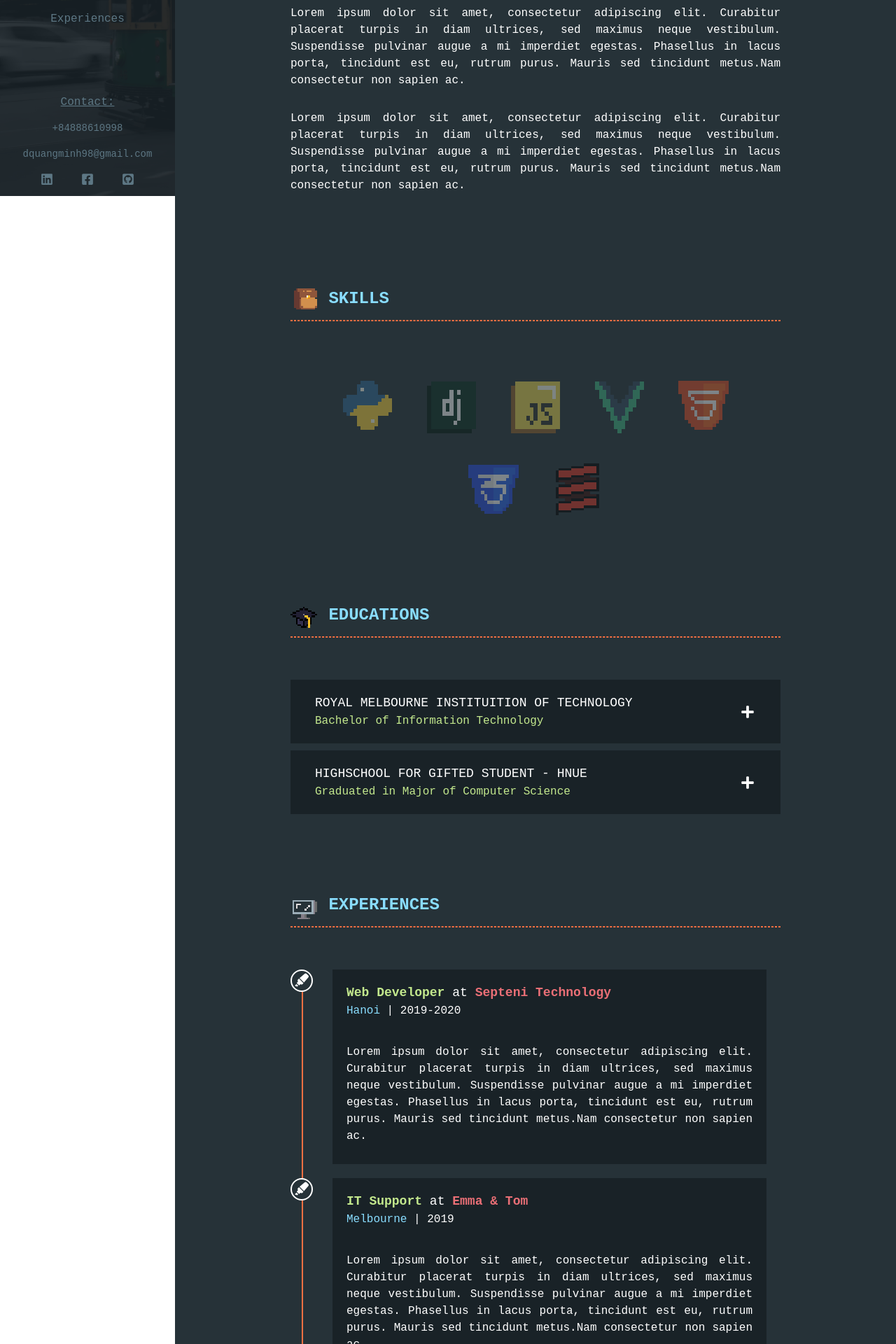
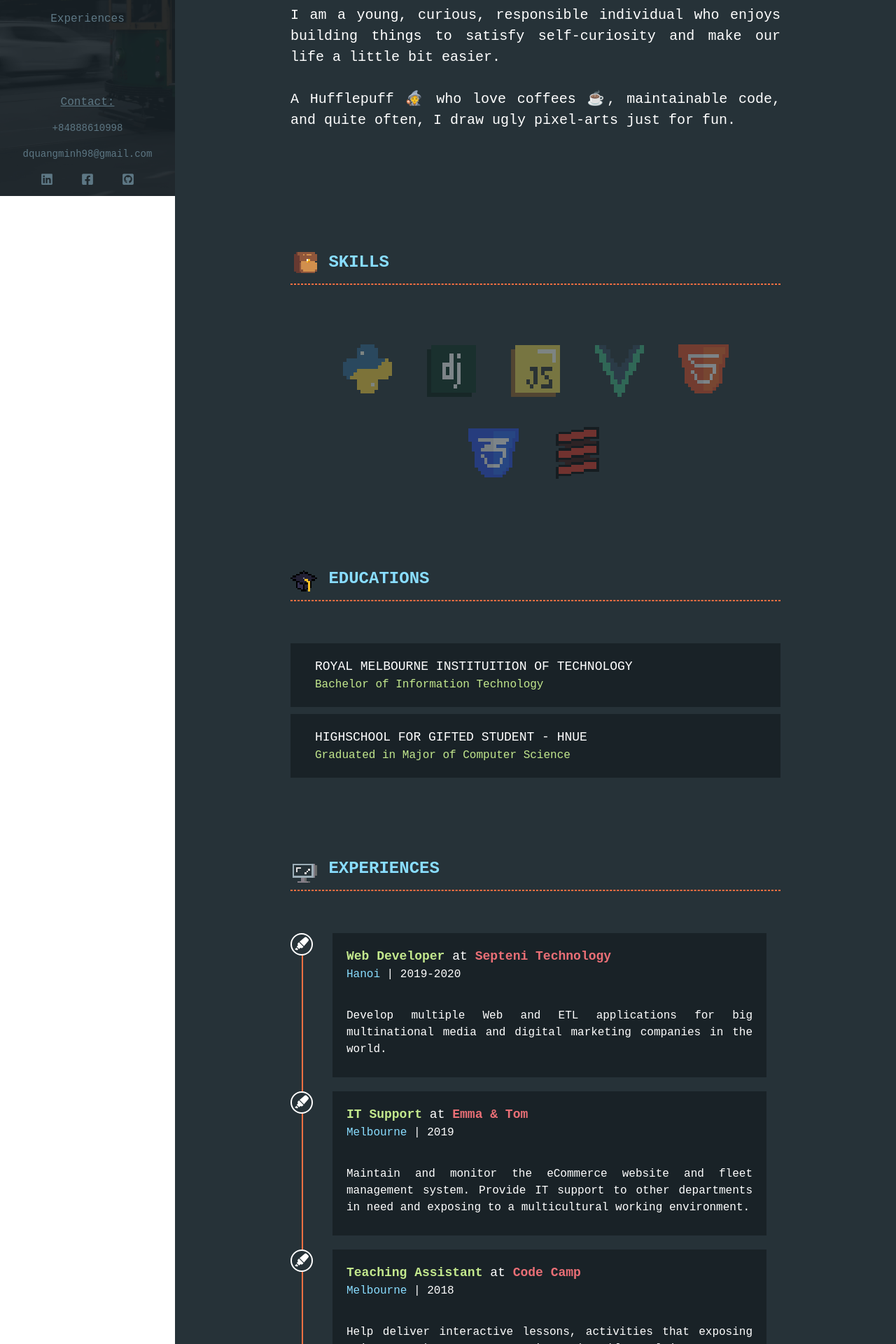
Before and after one commit to minhwood/portfolio, a Vue app: page / in a window 1280 px wide. Shown: the part 520-2440 px from the top of the page at 70% size. Built offline with nearby package versions, Linux system fonts and the light colour scheme.

Commit message:
UpdatePortfolioContent

```diff
--- a/src/components/atoms/EducationHeader.vue
+++ b/src/components/atoms/EducationHeader.vue
@@ -4,7 +4,7 @@
       <div class="school-header" >{{school}}</div>
       <div class="qualification-header">{{qualification}}</div>
     </div>
-    <div class="col-12 col-md-1 education-collab">
+    <div class="col-12 col-md-1 education-collab" v-if="expandable">
       <font-awesome-icon class="education-collab-icon" :icon="collab_icon" />
     </div>
   </div>
@@ -22,7 +22,11 @@ export default {
         },
         school: String,
         qualification: String,
-        box_id: Number
+        box_id: Number,
+        expandable: {
+            type: Boolean,
+            default: false
+        }
     },
     computed: {
         background_color() {
@@ -36,7 +40,9 @@ export default {
     },
     methods: {
         change_box() {
-            bus.$emit('change_box', this.box_id)
+            if (this.expandable) {
+                bus.$emit('change_box', this.box_id)
+            }
         }
     }
 };
--- a/src/components/atoms/Paragraph.vue
+++ b/src/components/atoms/Paragraph.vue
@@ -10,11 +10,16 @@ export default {
         margin_bottom: {
             type: String,
             default: "0.5rem"
+        },
+        font_size: {
+            type: String,
+            default: "16px"
         }
     },
     computed: {
         actually_margin_bottom() {
             return {
+                "font-size": this.font_size,
                 "margin-bottom": this.margin_bottom
             }
         }
@@ -24,7 +29,6 @@ export default {
 
 <style scoped>
 p {
-    font-size: 16px;
     animation: transitionIn 3s;
     text-align:justify;
 }
--- a/src/components/molecules/EducationBox.vue
+++ b/src/components/molecules/EducationBox.vue
@@ -4,6 +4,7 @@
             :school=school
             :qualification=qualification
             :is_active=is_active
+            :expandable=expandable
             />
         <div class="education-content row"  :style=display_content>
             <paragraph :paragraph=descriptions />
@@ -33,6 +34,9 @@ export default {
     computed: {
         display_content() {
             return this.is_active ? "display:block" : "display:none"
+        },
+        expandable() {
+            return this.descriptions ? true : false
         }
     },
 }
--- a/src/components/organisms/About.vue
+++ b/src/components/organisms/About.vue
@@ -4,6 +4,7 @@
         <Introduction></Introduction>
         <Paragraph v-for="(paragraph, index) in paragraphs" :key=index
             :paragraph=paragraph
+            font_size="20px"
             margin_bottom="30px" />
     </section>
 </template>
@@ -21,16 +22,8 @@ export default {
     },
     data: () => ({
         paragraphs: [
-            `Lorem ipsum dolor sit amet, consectetur adipiscing elit.
-            Curabitur placerat turpis in diam ultrices, sed maximus neque vestibulum.
-            Suspendisse pulvinar augue a mi imperdiet egestas.
-            Phasellus in lacus porta, tincidunt est eu, rutrum purus.
-            Mauris sed tincidunt metus.Nam consectetur non sapien ac.`,
-            `Lorem ipsum dolor sit amet, consectetur adipiscing elit.
-            Curabitur placerat turpis in diam ultrices, sed maximus neque vestibulum.
-            Suspendisse pulvinar augue a mi imperdiet egestas.
-            Phasellus in lacus porta, tincidunt est eu, rutrum purus.
-            Mauris sed tincidunt metus.Nam consectetur non sapien ac.`,
+            `I am a young, curious, responsible individual who enjoys building things to satisfy self-curiosity and make our life a little bit easier.`,
+            `A Hufflepuff 🧙 who love coffees ☕, maintainable code, and quite often, I draw ugly pixel-arts just for fun.`
         ]
     })
 }
--- a/src/components/organisms/Educations.vue
+++ b/src/components/organisms/Educations.vue
@@ -4,9 +4,8 @@
         <EducationBox v-for="(education, index) in educations" :key=index
             :school=education.school
             :qualification=education.qualification
-            :descriptions=temporary_text
+            :descriptions=education.descriptions
             :is_active=is_active(index)
-            v-on:change_box=change_box
         />
     </section>
 </template>
@@ -22,14 +21,11 @@ export default {
         EducationBox
     },
     data: () => ({
-        temporary_text: `Lorem ipsum dolor sit amet, consectetur adipiscing elit.
-                Curabitur placerat turpis in diam ultrices, sed maximus neque vestibulum.
-                Suspendisse pulvinar augue a mi imperdiet egestas.
-                Phasellus in lacus porta, tincidunt est eu, rutrum purus.
-                Mauris sed tincidunt metus.Nam consectetur non sapien ac.`,
         educations: [
-            { school: "ROYAL MELBOURNE INSTITUITION OF TECHNOLOGY", qualification: "Bachelor of Information Technology", descriptions: ""},
-            { school: "HIGHSCHOOL FOR GIFTED STUDENT - HNUE", qualification: "Graduated in Major of Computer Science", descriptions: "" }
+            { school: "ROYAL MELBOURNE INSTITUITION OF TECHNOLOGY", qualification: "Bachelor of Information Technology",
+                descriptions: ""},
+            { school: "HIGHSCHOOL FOR GIFTED STUDENT - HNUE", qualification: "Graduated in Major of Computer Science",
+                descriptions: "" }
         ],
         active_box: -1
     }),
--- a/src/components/organisms/Experiences.vue
+++ b/src/components/organisms/Experiences.vue
@@ -6,7 +6,7 @@
             :company=experience.company
             :location=experience.location
             :period=experience.period
-            :descriptions=temporary_text
+            :descriptions=experience.descriptions
             :is_final=is_final_in_list(index)
         />
     </section>
@@ -22,16 +22,15 @@ export default {
         ExperienceBox
     },
     data: () => ({
-        temporary_text: `Lorem ipsum dolor sit amet, consectetur adipiscing elit.
-            Curabitur placerat turpis in diam ultrices, sed maximus neque vestibulum.
-            Suspendisse pulvinar augue a mi imperdiet egestas.
-            Phasellus in lacus porta, tincidunt est eu, rutrum purus.
-            Mauris sed tincidunt metus.Nam consectetur non sapien ac.`,
         experiences: [
-            { role:"Web Developer",         company: "Septeni Technology",  location:"Hanoi",       period:"2019-2020" },
-            { role:"IT Support",            company: "Emma & Tom",          location:"Melbourne",   period:"2019" },
-            { role:"Teaching Assistant",    company: "Code Camp",           location:"Melbourne",   period:"2018" },
-            { role:"Intern Web Developer",  company: "FPT Software",        location:"Hanoi",       period:"2017-2018" },
+            { role:"Web Developer",         company: "Septeni Technology",  location:"Hanoi",       period:"2019-2020" ,
+                descriptions:"Develop multiple Web and ETL applications for big multinational media and digital marketing companies in the world."},
+            { role:"IT Support",            company: "Emma & Tom",          location:"Melbourne",   period:"2019" ,
+                descriptions:"Maintain and monitor the eCommerce website and fleet management system. Provide IT support to other departments in need and exposing to a multicultural working environment." },
+            { role:"Teaching Assistant",    company: "Code Camp",           location:"Melbourne",   period:"2018" ,
+                descriptions:"Help deliver interactive lessons, activities that exposing primary students to programming and problem-solving."},
+            { role:"Intern Web Developer",  company: "FPT Software",        location:"Hanoi",       period:"2017-2018" ,
+                descriptions:"Build an internal Management System for one of the big four accounting firm."},
         ]
     }),
     methods: {
```
